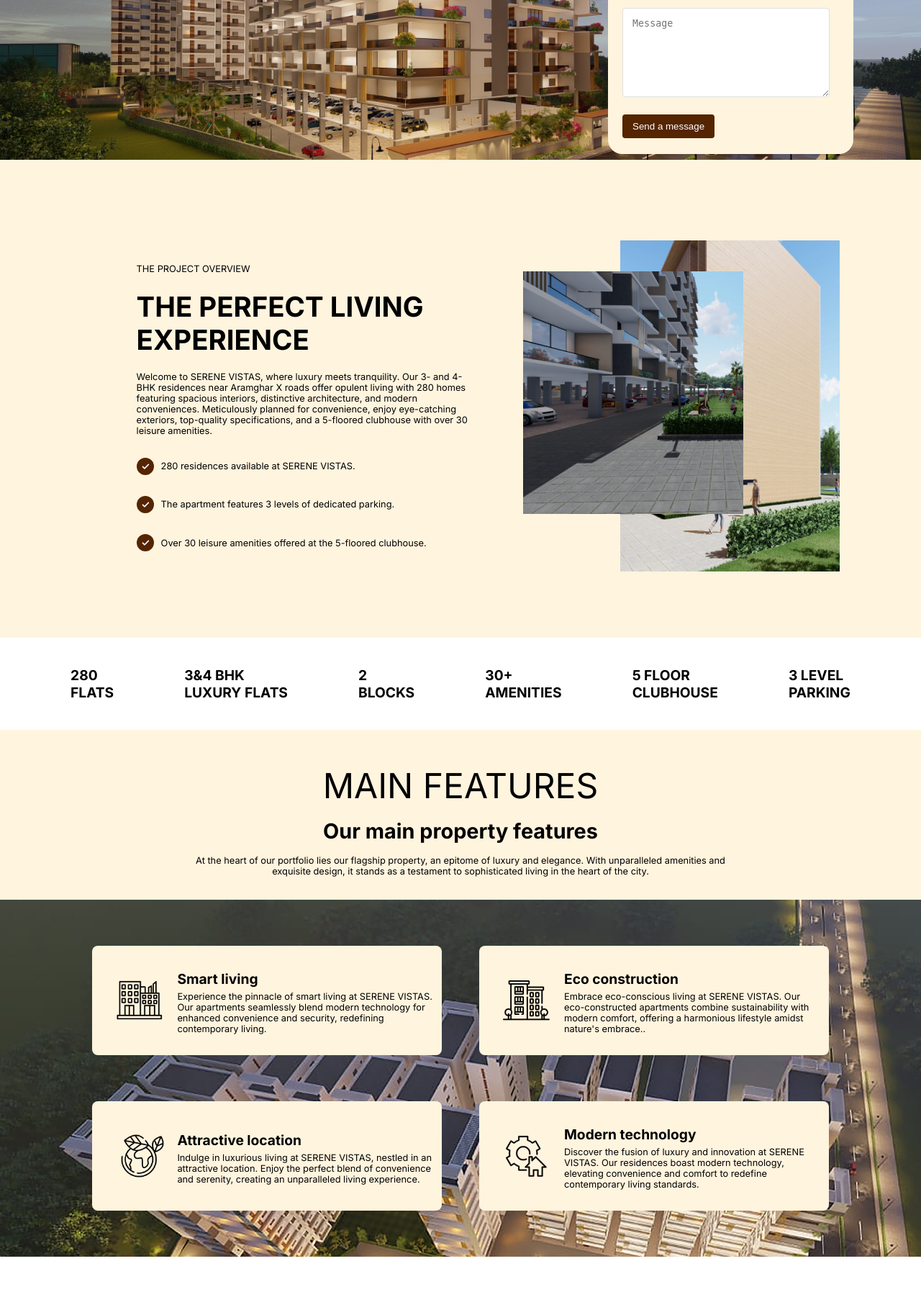
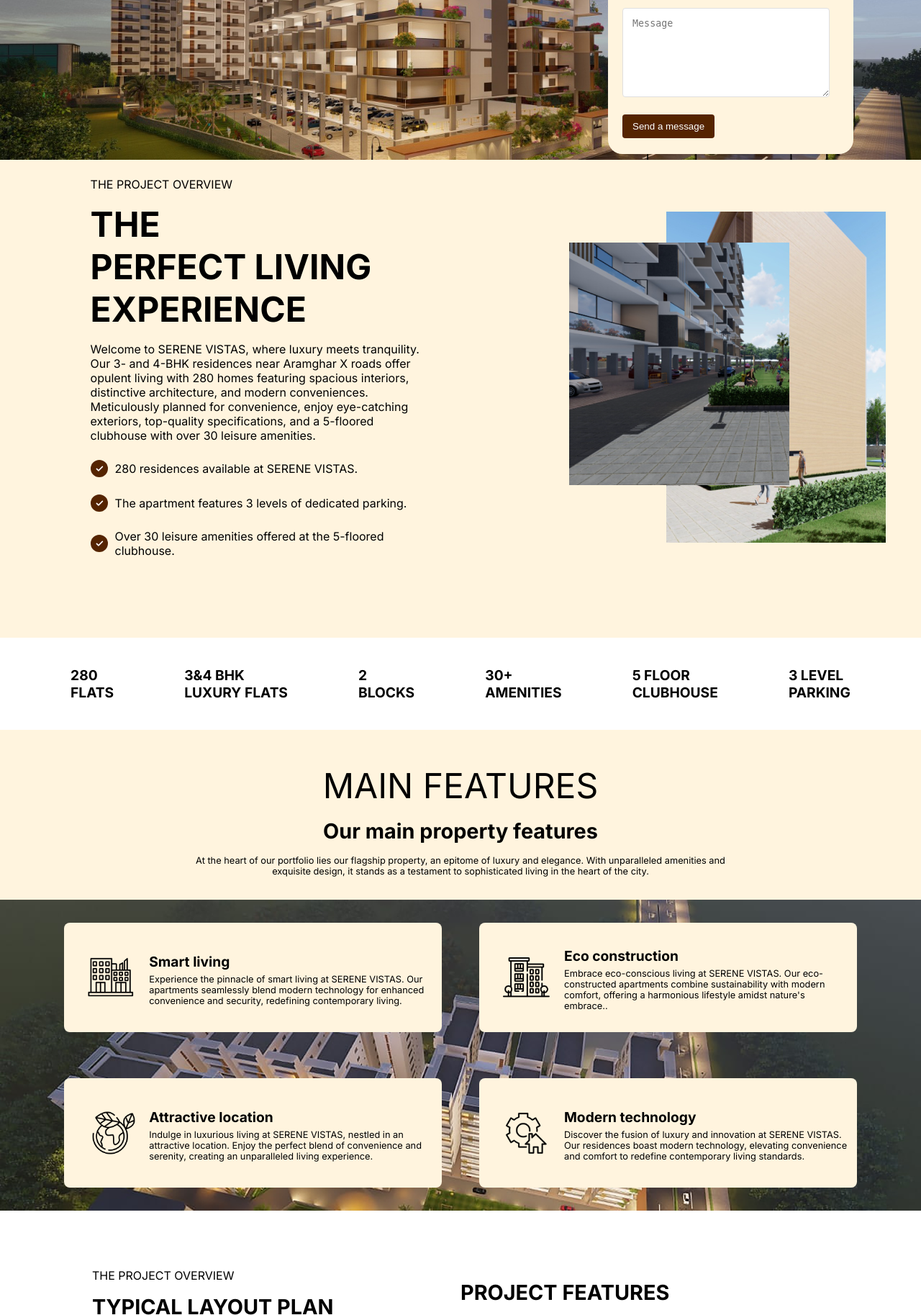
Before and after one commit to vishwashcv/serene-vistas, a PHP site: page / in a window 1280 px wide; the page is wider, and only the part inside the window is pictured. Shown: the part 460-2287 px from the top of that part at 72% size. Run offline with PHP 8.4, Linux system fonts and the light colour scheme.

Commit message:
2nd commit

```diff
--- a/style.css
+++ b/style.css
@@ -176,21 +176,23 @@
   }
 
   .section-two{
-    height: 80vh;
+    height: 70vh;
     display: flex;
     justify-content: center;
     align-items: center;
     background-color: #FFF4DE;
+    padding-bottom: 10vh;
   }
 
   .section-two-left-content{
     width: 36vw;
-    padding: 6vh 6vw;
-    height: 50vh;
-    font-size: 80%;
+    padding: 2vh 6vw 6vh;
+    margin-right: 10vw;
+    height: 20vh;
+    font-size: 100%;
     display: flex;
     flex-direction: column;
-    justify-content: space-between;
+    justify-content: center;
   }
 
   .icon-list{
@@ -205,7 +207,7 @@
 
   .headings{
     font-size: 300%;
-    margin: 2vh auto;
+    margin: 2vh 0;
   }
 
   .section-three{
@@ -245,8 +247,13 @@
   }
 
   .section-four-content{
-    padding: 4vh 8vw;
+    padding: 4vh auto;
+    display: flex;
+    flex-direction: column;
+    justify-content: center;
+    align-items: center;
     background-image: url(./images/slide/3.png);
+    background-size: cover;
   }
 
   .section-four-content-part{
```
